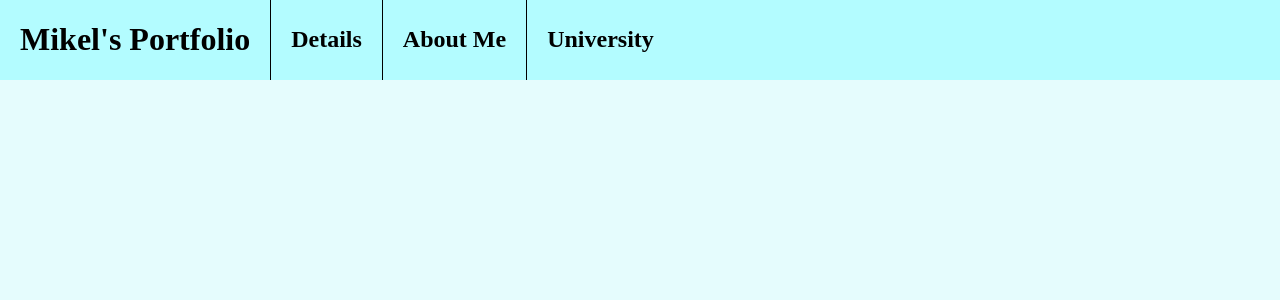
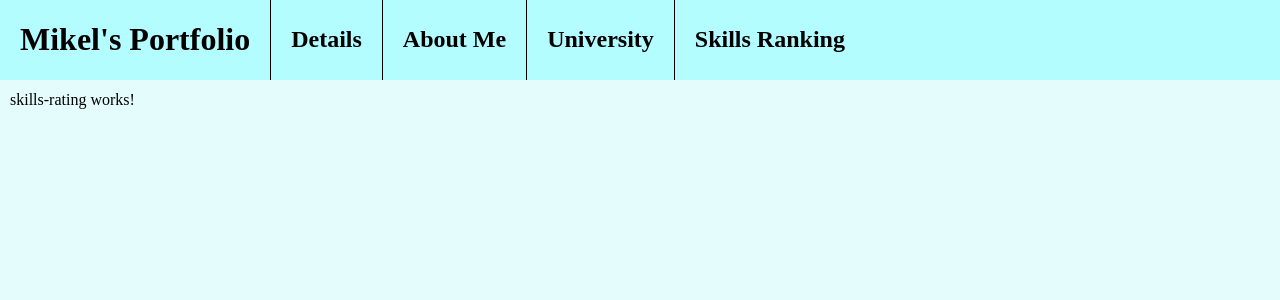
Before and after one commit to mgo738/dev-rotation-webapp, an Angular app in the folder dev-rotation-webapp/: page /skills-rating in a window 1280 px wide. Before the commit this address led to /. Shown: the top 300 px of the page. Built offline with nearby package versions, Linux system fonts and the light colour scheme.

Commit message:
Add skills ranking page

```diff
--- a/dev-rotation-webapp/src/app/app.component.html
+++ b/dev-rotation-webapp/src/app/app.component.html
@@ -3,6 +3,7 @@
   <button routerLink="/details"><strong>Details</strong></button>
   <button routerLink="/about-me"><strong>About Me</strong></button>
   <button routerLink="/university"><strong>University</strong></button>
+  <button routerLink="/skills-rating"><strong>Skills Ranking</strong></button>
 </div>
 
 <router-outlet></router-outlet>
--- a/dev-rotation-webapp/src/app/app.routes.ts
+++ b/dev-rotation-webapp/src/app/app.routes.ts
@@ -4,11 +4,13 @@ import {DetailsPageComponent} from './details-page/details-page.component';
 import {HomePageComponent} from './home-page/home-page.component';
 import {AboutMeComponent} from './about-me/about-me.component';
 import {UniversityComponent} from './university/university.component';
+import {SkillsRatingComponent} from './skills-rating/skills-rating.component';
 
 export const routes: Routes = [
   { path: 'details', component: DetailsPageComponent },
   { path: 'home', component: HomePageComponent },
   { path: 'about-me', component: AboutMeComponent },
   { path: 'university', component: UniversityComponent },
+  { path: 'skills-rating', component: SkillsRatingComponent },
   { path: '', redirectTo: '/home', pathMatch: 'full' }
 ];
--- a/dev-rotation-webapp/src/app/home-page/home-page.component.html
+++ b/dev-rotation-webapp/src/app/home-page/home-page.component.html
@@ -3,3 +3,4 @@
 <p>To find out about details about the portfolio, click on <strong>'Details'</strong></p>
 <p>To find out about me, click on <strong>'About Me'</strong></p>
 <p>To see my progress through University, click on <strong>'University'</strong></p>
+<p>To see how I rank my skills, click on <strong>'Skills Ranking'</strong></p>
--- /dev/null
+++ b/dev-rotation-webapp/src/app/skills-rating/skills-rating.component.html
@@ -0,0 +1 @@
+<p>skills-rating works!</p>
--- /dev/null
+++ b/dev-rotation-webapp/src/app/skills-rating/skills-rating.component.scss
@@ -0,0 +1,8 @@
+*{
+  line-height: 0.5;
+  text-indent: 10px;
+}
+
+h1{
+  padding-bottom: 20px;
+}
```
Also changed, not shown: dev-rotation-webapp/src/app/skills-rating/skills-rating.component.ts (added, +11 -0 lines), 1 other file (tests, documents, lock files or other folders).
